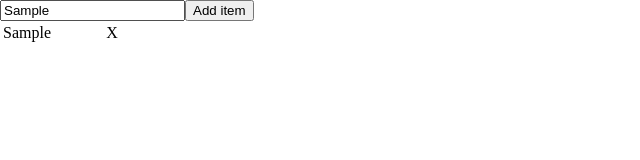
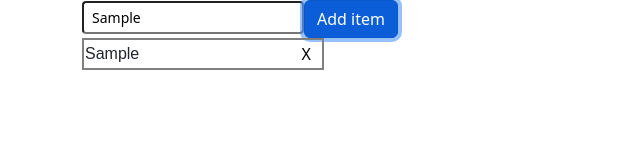
Before and after one commit to ABHISHEKKURADIA/Todo, a plain HTML site: page index.html in a window 1280 px wide. Both pictures are taken after typing "Sample" into the empty fields and a click on the button "Add item". Shown: the whole page, without its empty margins (0-640 px from the left). Drawn offline with nearby package versions, Linux system fonts and the light colour scheme.

Commit message:
Update index.html

```diff
--- a/index.html
+++ b/index.html
@@ -4,7 +4,8 @@
     <meta charset="UTF-8">
     <meta http-equiv="X-UA-Compatible" content="IE=edge">
     <meta name="viewport" content="width=device-width, initial-scale=1.0">
-    <title>Document</title>
+    <title>To do Application</title>
+    <link href="https://cdn.jsdelivr.net/npm/bootstrap@5.2.0/dist/css/bootstrap.min.css" rel="stylesheet" crossorigin="anonymous">
     <style>
         body
         {
@@ -16,6 +17,11 @@
             padding: 2;
             margin: 0;
         }
+        table
+        {
+            position: relative;
+
+        }
         table tr
         {
             position: relative;
@@ -23,21 +29,32 @@
         }
         table tr td
         {
-            width:70px;
+            min-width: 120px;
+            max-width: 250px;
+            word-wrap: break-word;
         }
+
+
         td[class="close"]
         {
-            text-align: center;
-            padding-right: 90px;
+            width: 30px;
+            text-align: right;
+            padding-right: 5px;
         }
         .closeLink
         {
             text-decoration: none;
             cursor: pointer;
+            border: 0px;
+            background-color: transparent;
         }
         .closeLink:hover
         {
             color: grey;
+        }
+        table tr
+        {
+            border: 2px solid grey;
         }
     </style>
 </head>
@@ -48,43 +65,55 @@
         const button=document.createElement("button");
         var table=document.createElement("table");
         var e=document.getElementsByTagName("body")[0];
-        e.appendChild(input).placeholder="Add a List";
-        e.appendChild(button).innerHTML="Add item";
-        e.childNodes[3].setAttribute("onClick","return addItem()");
+        var container=document.createElement("div");
+        var span=document.createElement("span");
+        container.className="container col";
+        e.appendChild(container);
+        input.className="form-control-sm";
+        container.appendChild(input).placeholder="Add a List";
+        button.className="btn btn-primary";
+        container.appendChild(button).innerHTML="Add item";
+        container.childNodes[1].setAttribute("onClick","return addItem()");
+        container.appendChild(span);
         // var btn=e.childNodes[3].addEventListener("click",close);
-        e.appendChild(table);
-        function close(e)
-        {
-            console.log(e);
-            return false;
-        }
+        container.appendChild(table);
+
 
         //Display data in body
          function addItem()
         {
+            //createElements
             var tr=document.createElement("tr");
             var td=document.createElement("td");
             var td2=document.createElement("td");
-            var div=document.createElement("div")
-            let item=e.childNodes[2].value;
+            var button=document.createElement("button");
+            let item=container.childNodes[0].value;
+
+            //Add Text Node
             let t=document.createTextNode(item);
+
+            //Set Classes
+            td.style.fontFamily="sans-serif";
             td2.setAttribute("class","task");
             td2.setAttribute("class","close");
-            div.setAttribute("onClick","return close()");
-            div.setAttribute("class","closeLink");
-            div.innerText="X";
-            td2.appendChild(div);
+            //td2.setAttribute("style","width:30px");
+            button.setAttribute("class","closeLink");
+            tr.className="displayrows";
+
+            // Add Event Listner
+            button.setAttribute("onClick","return closeTask(this)");
+
+
+            //Symbol to be displayed
+            button.innerText="X";
+
+            //Append element
+            td2.appendChild(button);
             tr.appendChild(td).appendChild(t);
             tr.appendChild(td2);
             table.appendChild(tr);
             return false;
         }
-
-        function close()
-        {
-            console.log("Clicked on X");
-            return false;
-        }
     </script>
 </body>
 </html>
```
